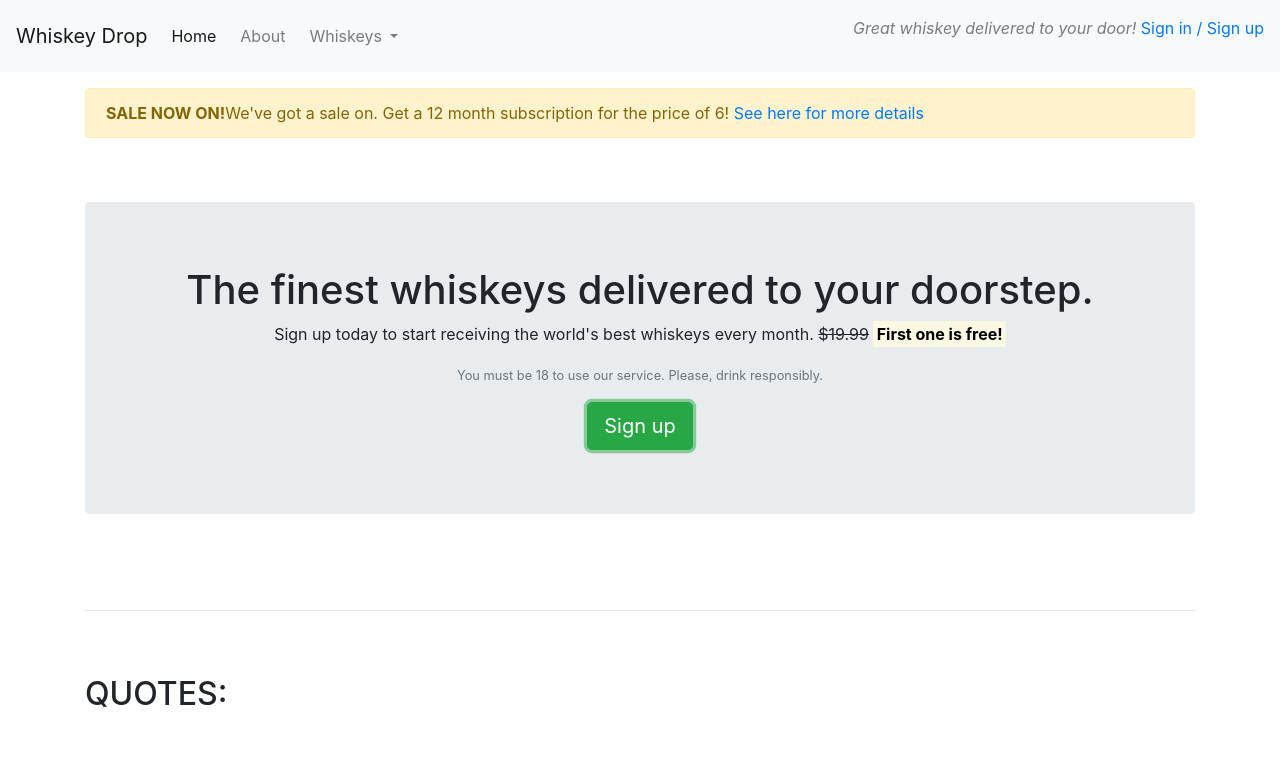
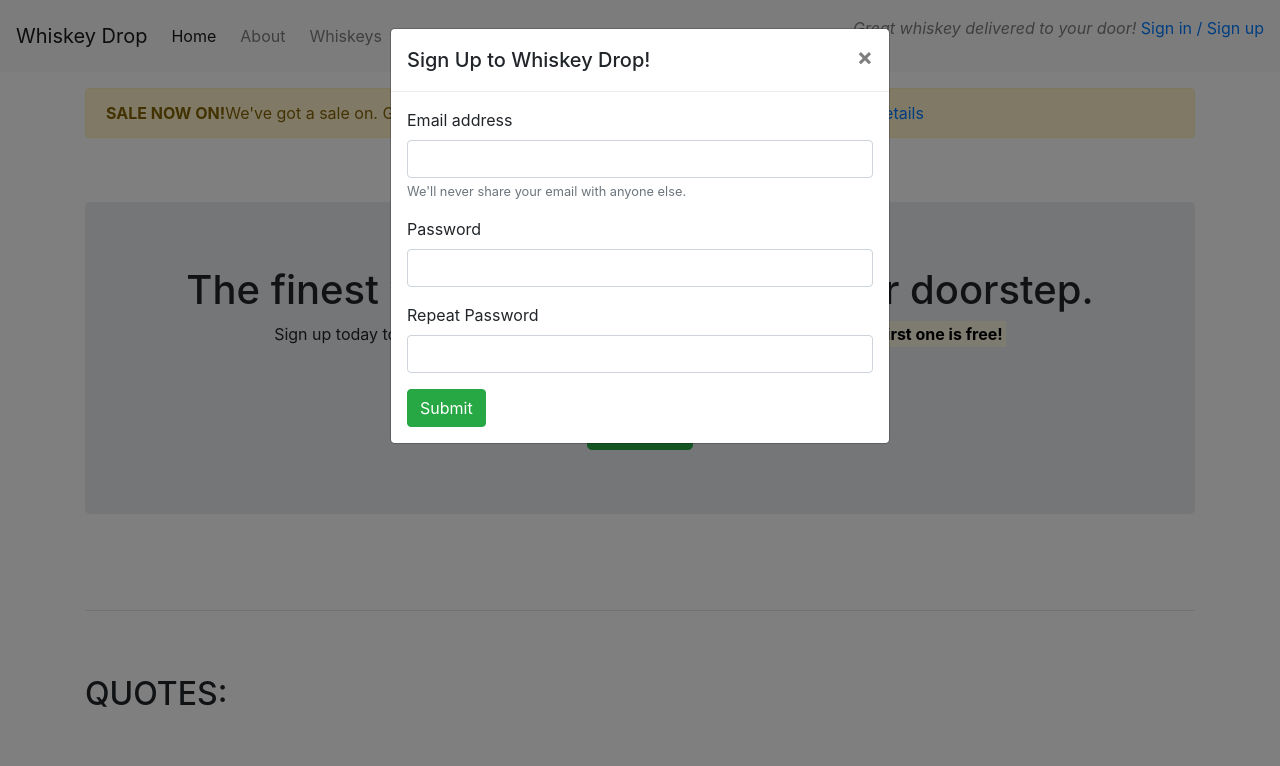
Before and after one commit to Huddy2022/Bootstrap, a plain HTML site: page index.html in a window 1280 px wide. Both pictures are taken after a click on the button "Sign up". Shown: the top 766 px of the page. Drawn offline with nearby package versions, Linux system fonts and the light colour scheme.

Commit message:
add modal for sign up button

```diff
--- a/index.html
+++ b/index.html
@@ -62,7 +62,8 @@
                         <strong><mark>First one is free!</mark></strong></p>
                     <p class="text-muted"><small>You must be 18 to use our service. Please, drink responsibly.</small>
                     </p>
-                    <button class="btn btn-success btn-lg">Sign up</button>
+                    <button class="btn btn-success btn-lg" data-toggle="modal" data-target="#signUpModal">Sign
+                        up</button>
                 </section>
             </div>
         </div>
@@ -196,6 +197,38 @@
         </section>
         <!-- /.Monthly favorites-->
     </article>
+    <div class="modal fade" id="signUpModal" tabindex="-1" aria-labelledby="exampleModalLabel" aria-hidden="true">
+        <div class="modal-dialog">
+            <div class="modal-content">
+                <div class="modal-header">
+                    <h5 class="modal-title" id="exampleModalLabel">Sign Up to Whiskey Drop!</h5>
+                    <button type="button" class="close" data-dismiss="modal" aria-label="Close">
+                        <span aria-hidden="true">&times;</span>
+                    </button>
+                </div>
+                <div class="modal-body">
+                    <form>
+                        <div class="form-group">
+                            <label for="exampleInputEmail1">Email address</label>
+                            <input type="email" class="form-control" id="exampleInputEmail1"
+                                aria-describedby="emailHelp">
+                            <small id="emailHelp" class="form-text text-muted">We'll never share your email with anyone
+                                else.</small>
+                        </div>
+                        <div class="form-group">
+                            <label for="exampleInputPassword1">Password</label>
+                            <input type="password" class="form-control" id="exampleInputPassword1">
+                        </div>
+                        <div class="form-group">
+                            <label for="exampleInputPassword1">Repeat Password</label>
+                            <input type="password" class="form-control" id="repeatPassword1">
+                        </div>
+                        <button type="submit" class="btn btn-success">Submit</button>
+                    </form>
+                </div>
+            </div>
+        </div>
+    </div>
     <script src="https://cdn.jsdelivr.net/npm/jquery@3.5.1/dist/jquery.slim.min.js"
         integrity="sha384-DfXdz2htPH0lsSSs5nCTpuj/zy4C+OGpamoFVy38MVBnE+IbbVYUew+OrCXaRkfj" crossorigin="anonymous">
     </script>
```
